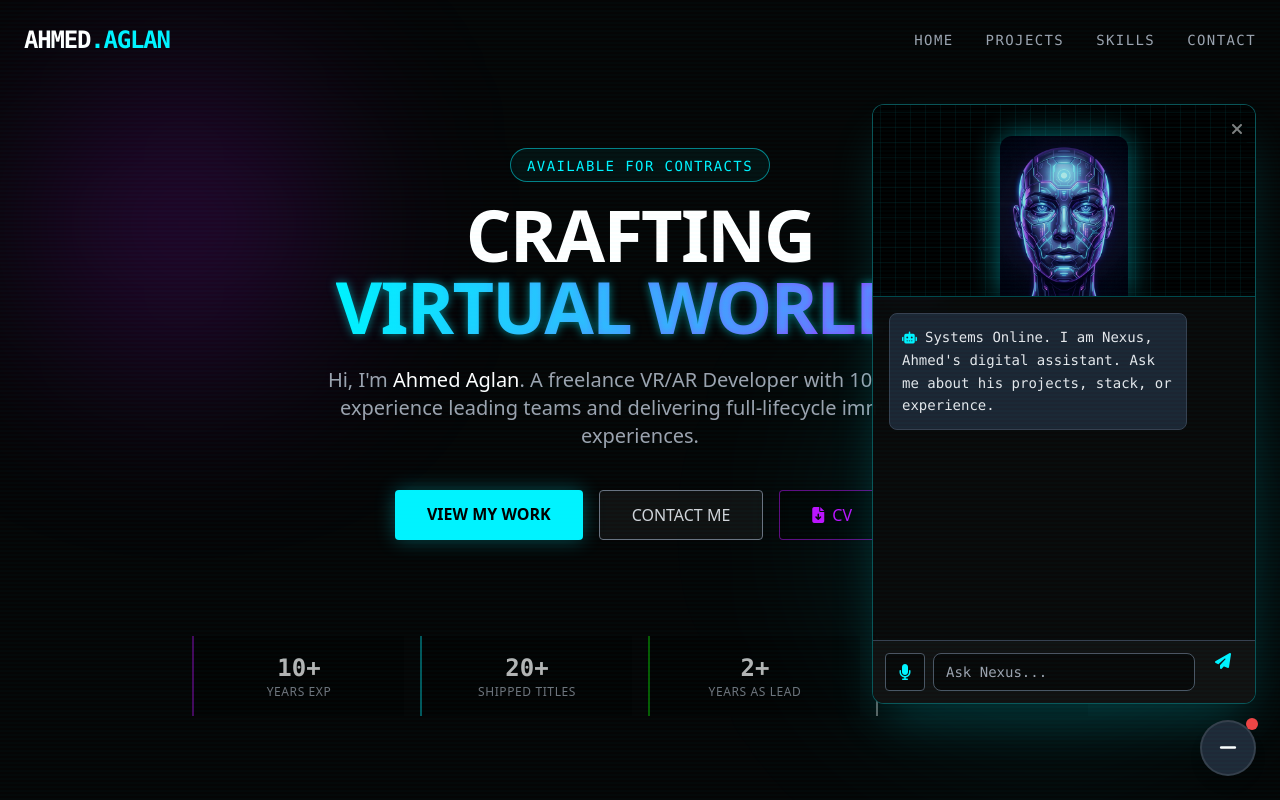
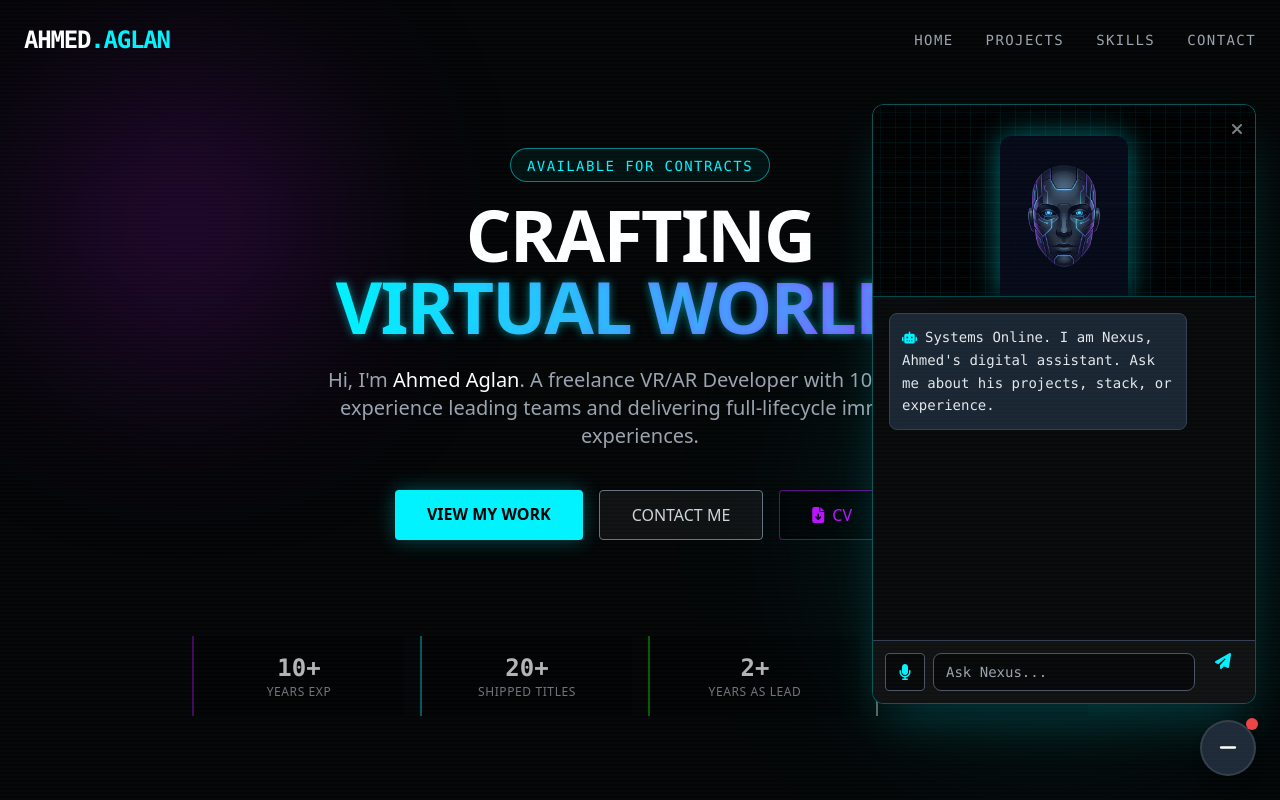
Before and after one commit to AhmedAglan993/Portfolio, a React (Vite) app: page / in a window 1280 px wide. Both pictures are taken after a click on the button 1228 px from the left and 748 px from the top of the page. Shown: the top 800 px of the page. Built offline with nearby package versions, Linux system fonts and the light colour scheme.

Commit message:
nexus speaking

```diff
--- a/components/AIChatBot.tsx
+++ b/components/AIChatBot.tsx
@@ -11,6 +11,21 @@ const AIChatBot: React.FC = () => {
   const [loading, setLoading] = useState(false);
   const [isListening, setIsListening] = useState(false);
   const [isSpeaking, setIsSpeaking] = useState(false);
+  const [avatarState, setAvatarState] = useState<'idle' | 'talking'>('idle');
+
+  // Lip Sync Animation Loop
+  useEffect(() => {
+    let interval: any;
+    if (isSpeaking) {
+      interval = setInterval(() => {
+        setAvatarState(prev => prev === 'idle' ? 'talking' : 'idle');
+      }, 150); // Swap every 150ms for talking effect
+    } else {
+      setAvatarState('idle');
+    }
+    return () => clearInterval(interval);
+  }, [isSpeaking]);
+
 
   const messagesEndRef = useRef<HTMLDivElement>(null);
   const recognitionRef = useRef<any>(null); // Using any because SpeechRecognition types are tricky in React 18
@@ -164,21 +179,14 @@ const AIChatBot: React.FC = () => {
             {/* Background Grid */}
             <div className="absolute inset-0 opacity-20" style={{ backgroundImage: 'linear-gradient(0deg, transparent 24%, rgba(0, 243, 255, .3) 25%, rgba(0, 243, 255, .3) 26%, transparent 27%, transparent 74%, rgba(0, 243, 255, .3) 75%, rgba(0, 243, 255, .3) 76%, transparent 77%, transparent), linear-gradient(90deg, transparent 24%, rgba(0, 243, 255, .3) 25%, rgba(0, 243, 255, .3) 26%, transparent 27%, transparent 74%, rgba(0, 243, 255, .3) 75%, rgba(0, 243, 255, .3) 76%, transparent 77%, transparent)', backgroundSize: '30px 30px' }}></div>
 
-            {/* Avatar Image */}
+            {/* Avatar Image Swapper */}
             <div className="absolute inset-x-0 bottom-0 top-4 flex justify-center items-end">
               <div className="relative w-32 h-40">
-                <img src="/avatars/nexus.png" alt="Nexus Avatar" className="w-full h-full object-cover rounded-t-xl opacity-90 drop-shadow-[0_0_15px_rgba(0,243,255,0.5)]" />
-
-                {/* Digital Mouth Overlay */}
-                {isSpeaking && (
-                  <div className="absolute bottom-10 left-1/2 -translate-x-1/2 w-10 h-6 flex items-center justify-center gap-1">
-                    <div className="w-1 bg-neon-blue/80 speaking-mouth rounded-full" style={{ animationDelay: '0s' }}></div>
-                    <div className="w-1 bg-neon-blue/80 speaking-mouth rounded-full" style={{ animationDelay: '0.1s' }}></div>
-                    <div className="w-1 bg-neon-blue/80 speaking-mouth rounded-full" style={{ animationDelay: '0.2s' }}></div>
-                    <div className="w-1 bg-neon-blue/80 speaking-mouth rounded-full" style={{ animationDelay: '0.1s' }}></div>
-                    <div className="w-1 bg-neon-blue/80 speaking-mouth rounded-full" style={{ animationDelay: '0s' }}></div>
-                  </div>
-                )}
+                <img
+                  src={avatarState === 'idle' ? "/avatars/nexus_idle.png" : "/avatars/nexus_talking.png"}
+                  alt="Nexus Avatar"
+                  className="w-full h-full object-cover rounded-t-xl opacity-90 drop-shadow-[0_0_15px_rgba(0,243,255,0.5)] transition-opacity duration-75"
+                />
 
                 {/* Scanline Effect */}
                 <div className="absolute inset-0 bg-gradient-to-b from-transparent via-white/5 to-transparent h-2 w-full animate-[scan_2s_linear_infinite] opacity-30 pointer-events-none"></div>
@@ -207,8 +215,8 @@ const AIChatBot: React.FC = () => {
               >
                 <div
                   className={`max-w-[85%] rounded-lg p-3 text-sm font-mono leading-relaxed ${msg.role === 'user'
-                      ? 'bg-neon-blue/20 text-white border border-neon-blue/30'
-                      : 'bg-gray-800/90 text-gray-200 border border-gray-700'
+                    ? 'bg-neon-blue/20 text-white border border-neon-blue/30'
+                    : 'bg-gray-800/90 text-gray-200 border border-gray-700'
                     }`}
                 >
                   {/* Bot Icon for model messages */}
@@ -234,8 +242,8 @@ const AIChatBot: React.FC = () => {
                 type="button"
                 onClick={toggleListening}
                 className={`w-10 flex items-center justify-center rounded border transition-all ${isListening
-                    ? 'bg-red-500/20 border-red-500 text-red-500 animate-pulse'
-                    : 'bg-black/50 border-gray-600 text-neon-blue hover:border-neon-blue'
+                  ? 'bg-red-500/20 border-red-500 text-red-500 animate-pulse'
+                  : 'bg-black/50 border-gray-600 text-neon-blue hover:border-neon-blue'
                   }`}
               >
                 <i className={`fa-solid ${isListening ? 'fa-microphone-lines' : 'fa-microphone'}`}></i>
```
Also changed, not shown: public/avatars/nexus_idle.png (added), public/avatars/nexus_talking.png (added).
